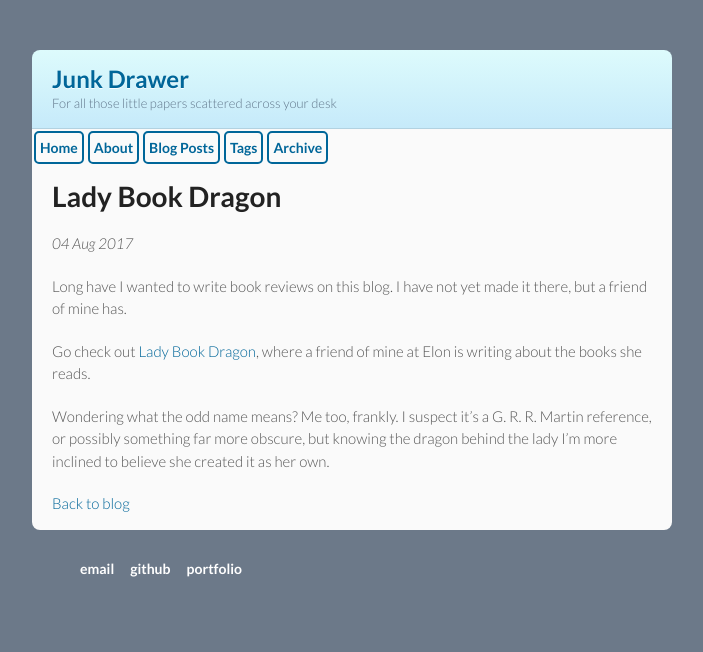
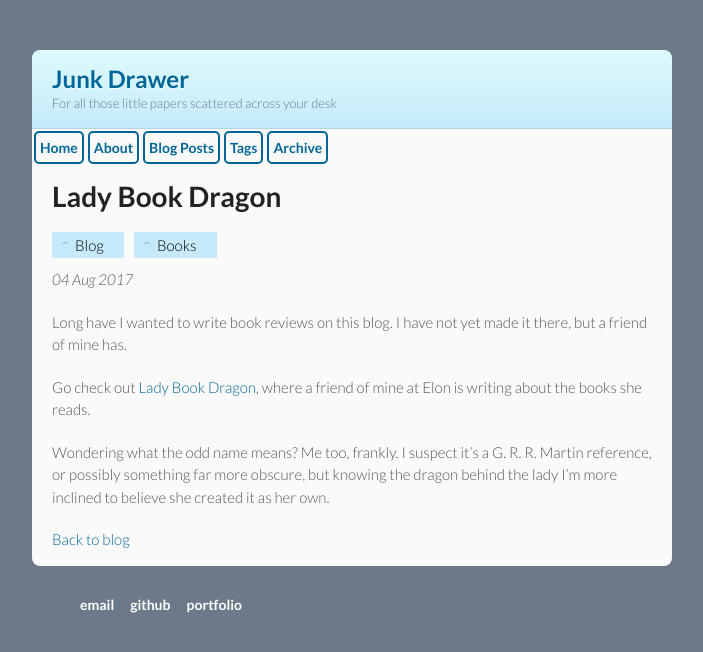
Before and after one commit to benknoble/benknoble.github.io, a Jekyll site: the page built from _posts/2017-08-04-ladybookdragon.md, in a window 1280 px wide. Shown: the top 652 px of the page, without its empty margins (288-991 px from the left). Built offline with Jekyll 4.4.1, drawn with Linux system fonts in a browser that asks for light colours.

Commit message:
Fix _includes/tags.html to use a parameter
Why? Because not every spot you want to use tags has the same semantics;
the "tags generator" needs to know what to use as a list.

```diff
--- a/_includes/tags.html
+++ b/_includes/tags.html
@@ -1,5 +1,5 @@
 <ul class="tags">
-  {% for tag in post.tags %}
+  {% for tag in include.tags %}
   <li><a href="{{ "/tags" | absolute_url }}#{{ tag }}" class="tag">{{ tag }}</a></li>
   {% endfor %}
 </ul>
--- a/_layouts/post.html
+++ b/_layouts/post.html
@@ -1,7 +1,7 @@
 ---
 layout: default
 ---
-{% include tags.html %}
+{% include tags.html tags=page.tags %}
 <p class="meta"><i>{{ page.date | date_to_string }}</i></p>
 <div class="post">
   {{ content }}
--- a/blog/index.html
+++ b/blog/index.html
@@ -6,7 +6,7 @@ title: Blog
   {% for post in site.posts %}
   <li>
     <h3><a href="{{ post.url | absolute_url }}" title="{{ post.title }}">{{ post.title }}<br></a><small>{{ post.date | date_to_string }}</small></h3>
-    {% include tags.html %}
+    {% include tags.html tags=post.tags %}
     "{{ post.excerpt | remove: '<p>' | remove: '</p>' }} <a href ="{{ post.url }}">[...]</a>"
   </li>
   <br>
```
